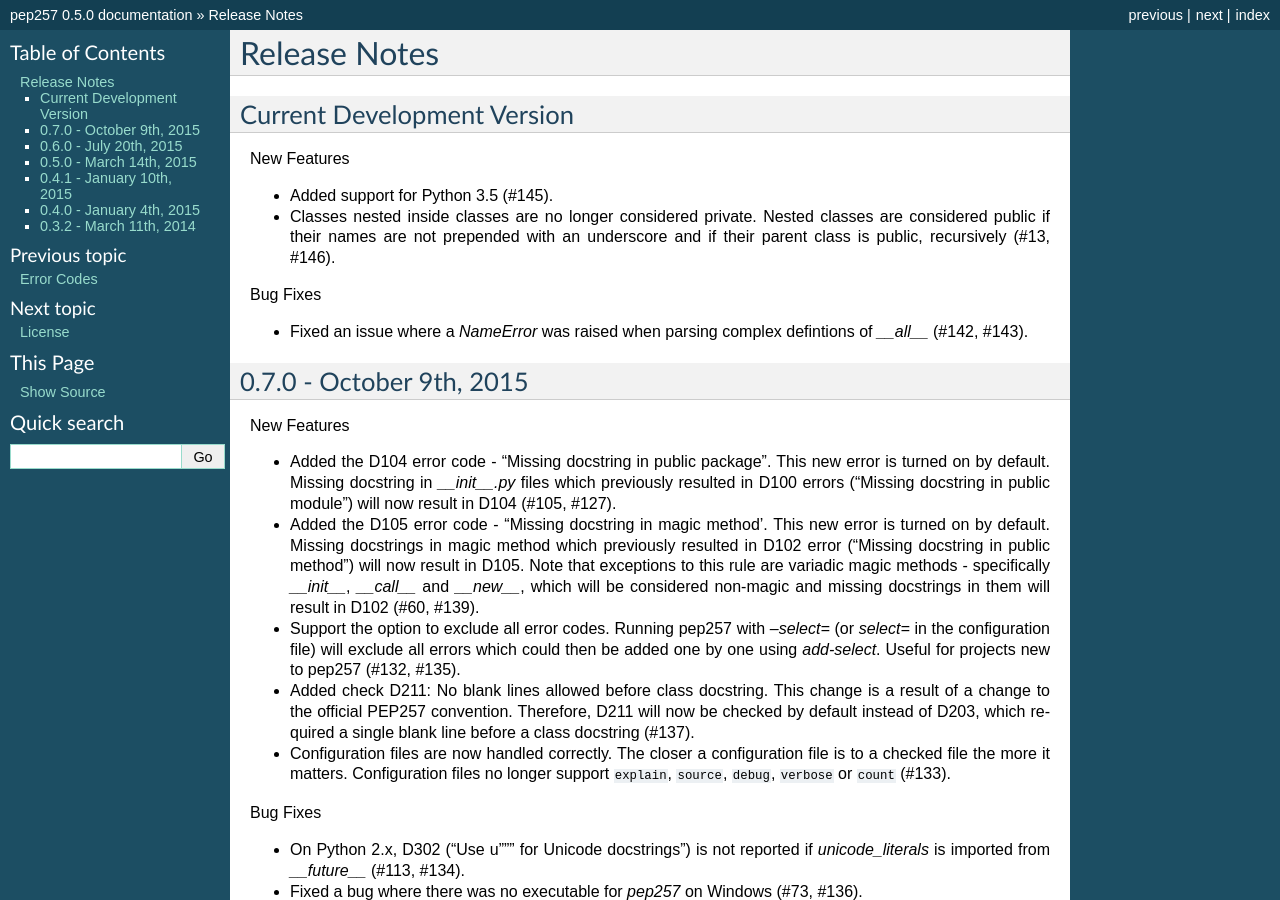
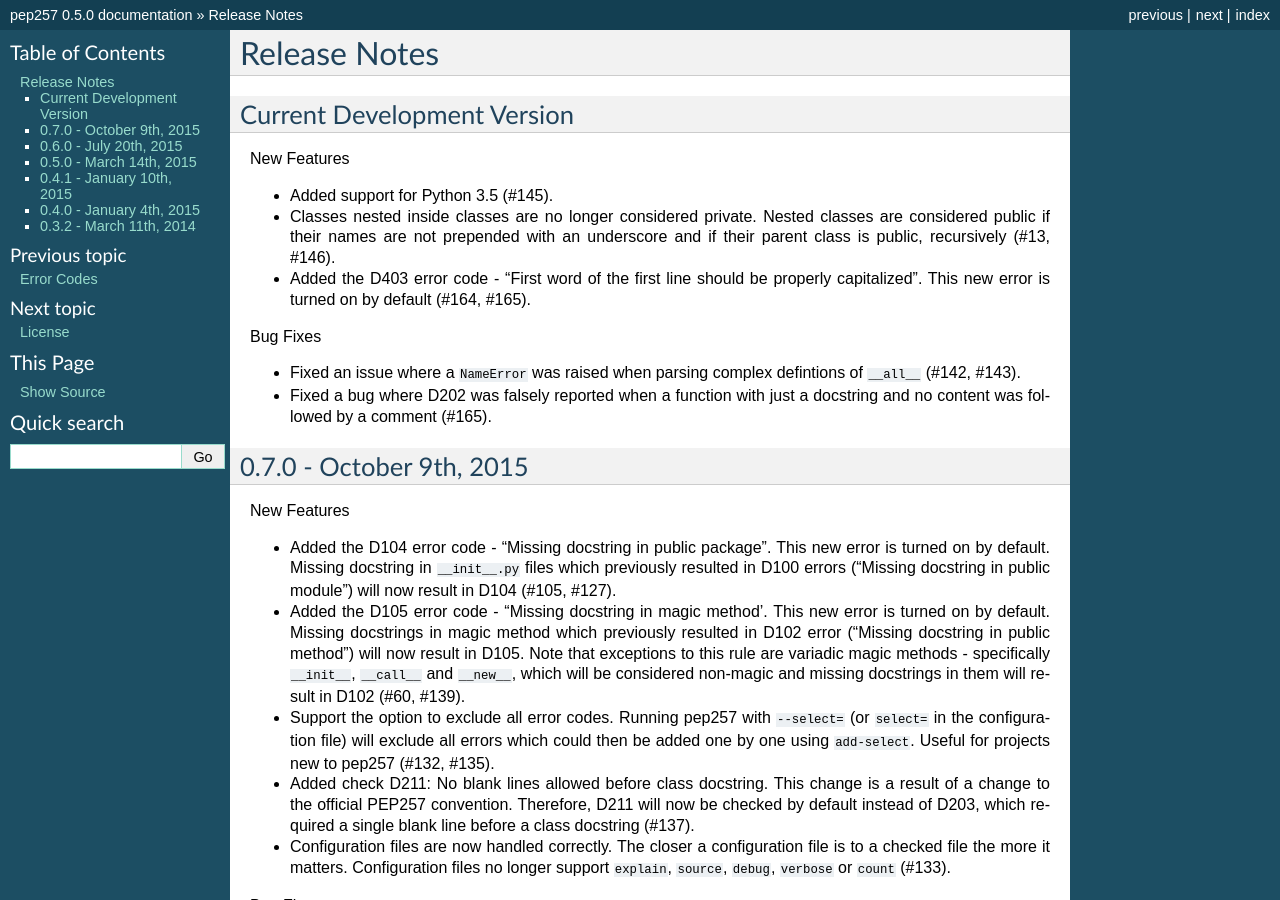
Before and after one commit to PyCQA/pydocstyle, a Sphinx documentation site: the page built from docs/release_notes.rst, in a window 1280 px wide and 900 px high. Built offline with Sphinx 7.4.7, drawn with Linux system fonts in a browser that asks for light colours.

Commit message:
Added docs and tidy up

```diff
--- a/docs/release_notes.rst
+++ b/docs/release_notes.rst
@@ -13,11 +13,16 @@
   classes are considered public if their names are not prepended with an
   underscore and if their parent class is public, recursively (#13, #146).
 
+* Added the D403 error code - "First word of the first line should be
+  properly capitalized". This new error is turned on by default (#164, #165).
 
 Bug Fixes
 
-* Fixed an issue where a `NameError` was raised when parsing complex defintions
-  of `__all__` (#142, #143).
+* Fixed an issue where a ``NameError`` was raised when parsing complex defintions
+  of ``__all__`` (#142, #143).
+
+* Fixed a bug where D202 was falsely reported when a function with just a
+  docstring and no content was followed by a comment (#165).
 
 
 0.7.0 - October 9th, 2015
@@ -26,7 +31,7 @@
 New Features
 
 * Added the D104 error code - "Missing docstring in public package". This new
-  error is turned on by default. Missing docstring in `__init__.py` files which
+  error is turned on by default. Missing docstring in ``__init__.py`` files which
   previously resulted in D100 errors ("Missing docstring in public module")
   will now result in D104 (#105, #127).
 
@@ -34,13 +39,13 @@
   error is turned on by default. Missing docstrings in magic method which
   previously resulted in D102 error ("Missing docstring in public method")
   will now result in D105. Note that exceptions to this rule are variadic
-  magic methods - specifically `__init__`, `__call__` and `__new__`, which
+  magic methods - specifically ``__init__``, ``__call__`` and ``__new__``, which
   will be considered non-magic and missing docstrings in them will result
   in D102 (#60, #139).
 
 * Support the option to exclude all error codes. Running pep257 with
-  `--select=` (or `select=` in the configuration file) will exclude all errors
-  which could then be added one by one using `add-select`. Useful for projects
+  ``--select=`` (or ``select=`` in the configuration file) will exclude all errors
+  which could then be added one by one using ``add-select``. Useful for projects
   new to pep257 (#132, #135).
 
 * Added check D211: No blank lines allowed before class docstring. This change
```
Also changed, not shown: 1 other file.
